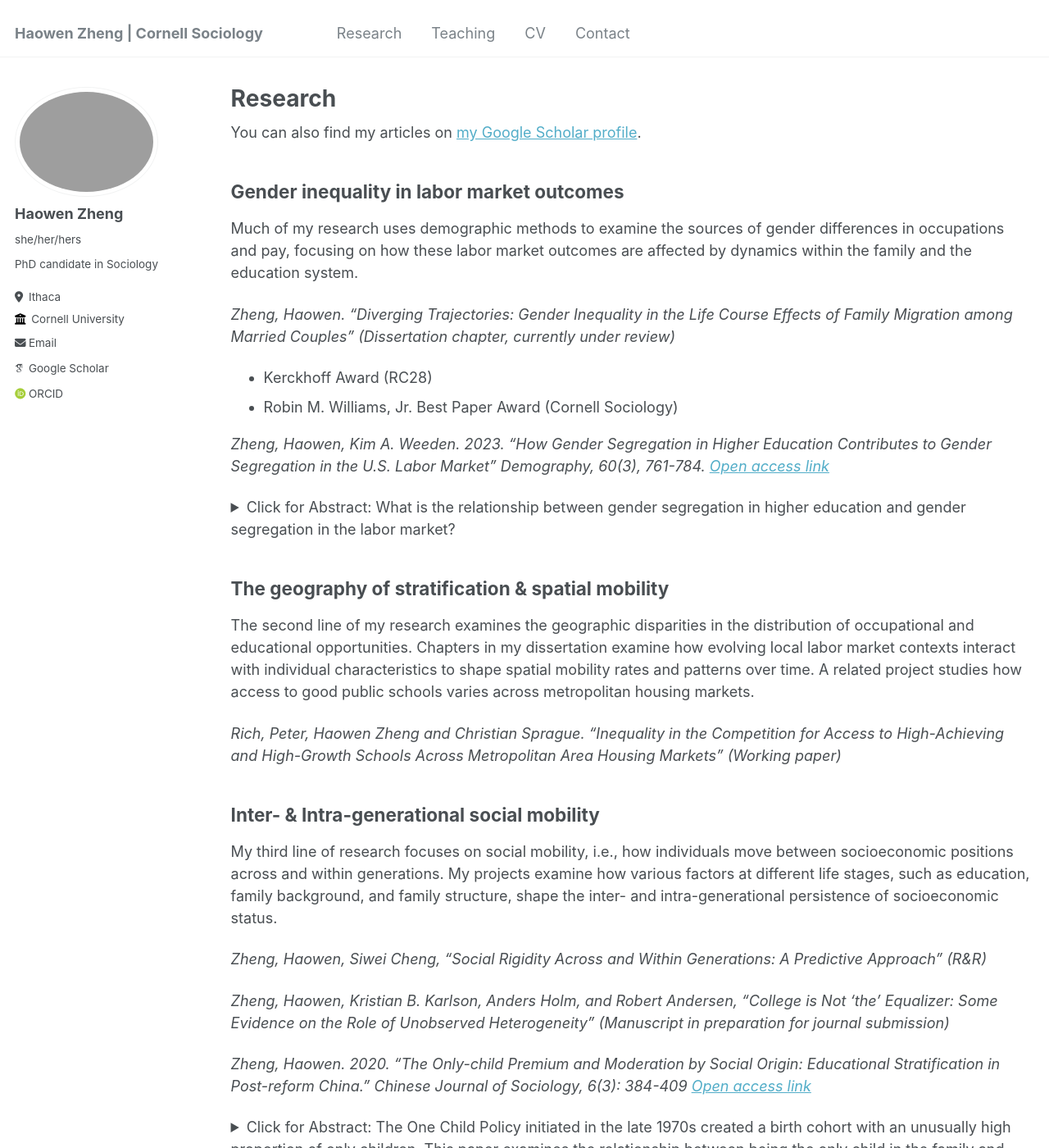
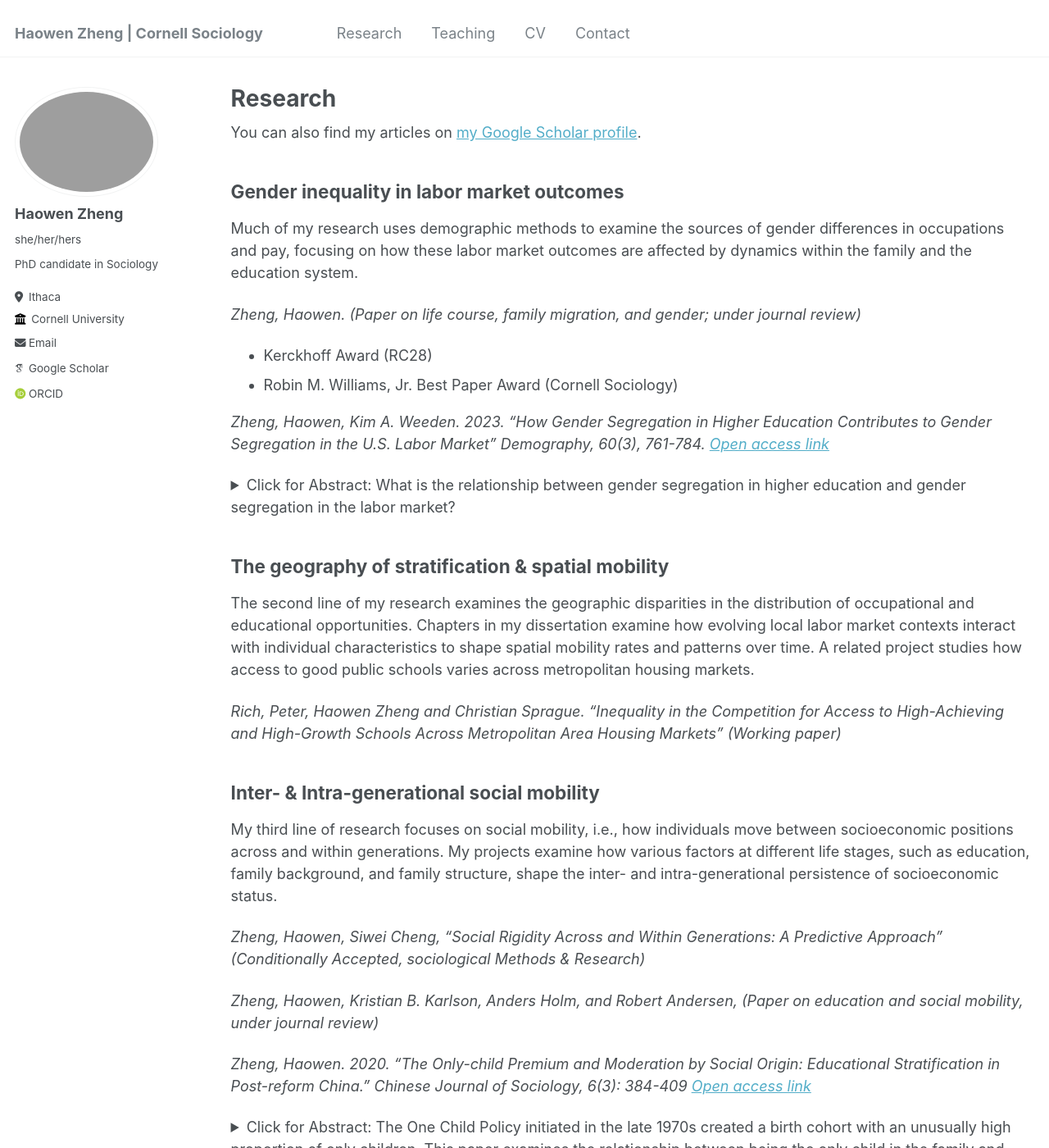
Before and after one commit to haowenzhg/haowenzhg.github.io, a Jekyll site: the page built from _pages/research.md, in a window 1280 px wide and 1400 px high. Shown: the whole window at 82% size. Built offline with Jekyll 4.4.1, drawn with Linux system fonts in a browser that asks for light colours; some web fonts are replaced.

Commit message:
Update research.md
blur paper names

```diff
--- a/_pages/research.md
+++ b/_pages/research.md
@@ -14,7 +14,7 @@ author_profile: true
 ## Gender inequality in labor market outcomes
 Much of my research uses demographic methods to examine the sources of gender differences in occupations and pay, focusing on how these labor market outcomes are affected by dynamics within the family and the education system.
 
-_Zheng, Haowen. “Diverging Trajectories: Gender Inequality in the Life Course Effects of Family Migration among Married Couples” (Dissertation chapter, currently under review)_
+_Zheng, Haowen. (Paper on life course, family migration, and gender; under journal review)_
 * Kerckhoff Award (RC28)
 * Robin M. Williams, Jr. Best Paper Award (Cornell Sociology)
 
@@ -36,9 +36,9 @@ _Rich, Peter, Haowen Zheng and Christian Sprague. “Inequality in the Competiti
 ## Inter- & Intra-generational social mobility
 My third line of research focuses on social mobility, i.e., how individuals move between socioeconomic positions across and within generations. My projects examine how various factors at different life stages, such as education, family background, and family structure, shape the inter- and intra-generational persistence of socioeconomic status.
 
-_Zheng, Haowen, Siwei Cheng, “Social Rigidity Across and Within Generations: A Predictive Approach” (R&R)_
+_Zheng, Haowen, Siwei Cheng, “Social Rigidity Across and Within Generations: A Predictive Approach” (Conditionally Accepted, sociological Methods & Research)_
 
-_Zheng, Haowen, Kristian B. Karlson, Anders Holm, and Robert Andersen, “College is Not ‘the’ Equalizer: Some Evidence on the Role of Unobserved Heterogeneity” (Manuscript in preparation for journal submission)_
+_Zheng, Haowen, Kristian B. Karlson, Anders Holm, and Robert Andersen, (Paper on education and social mobility, under journal review)_
 
 _Zheng, Haowen. 2020. “The Only-child Premium and Moderation by Social Origin: Educational Stratification in Post-reform China.” Chinese Journal of Sociology, 6(3): 384-409 [Open access link](https://journals.sagepub.com/doi/full/10.1177/2057150X20934066)_
 
```
